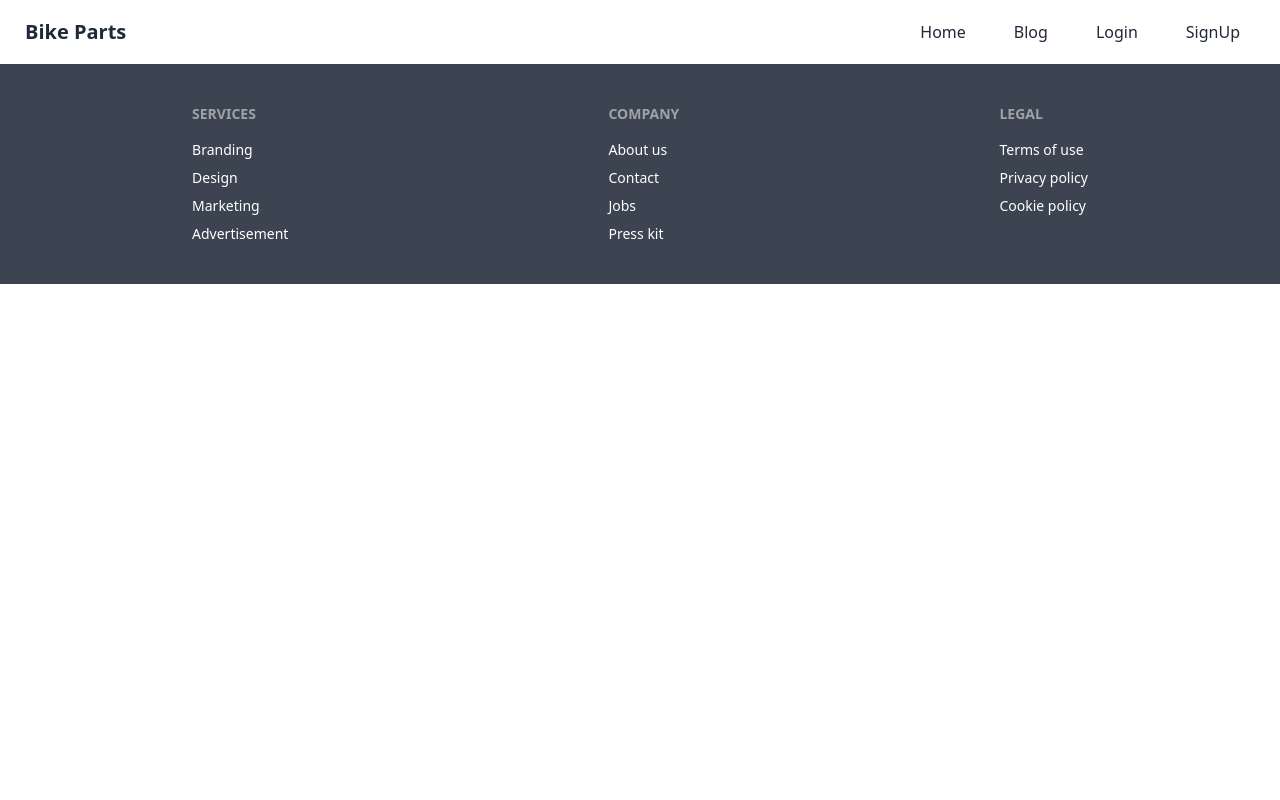
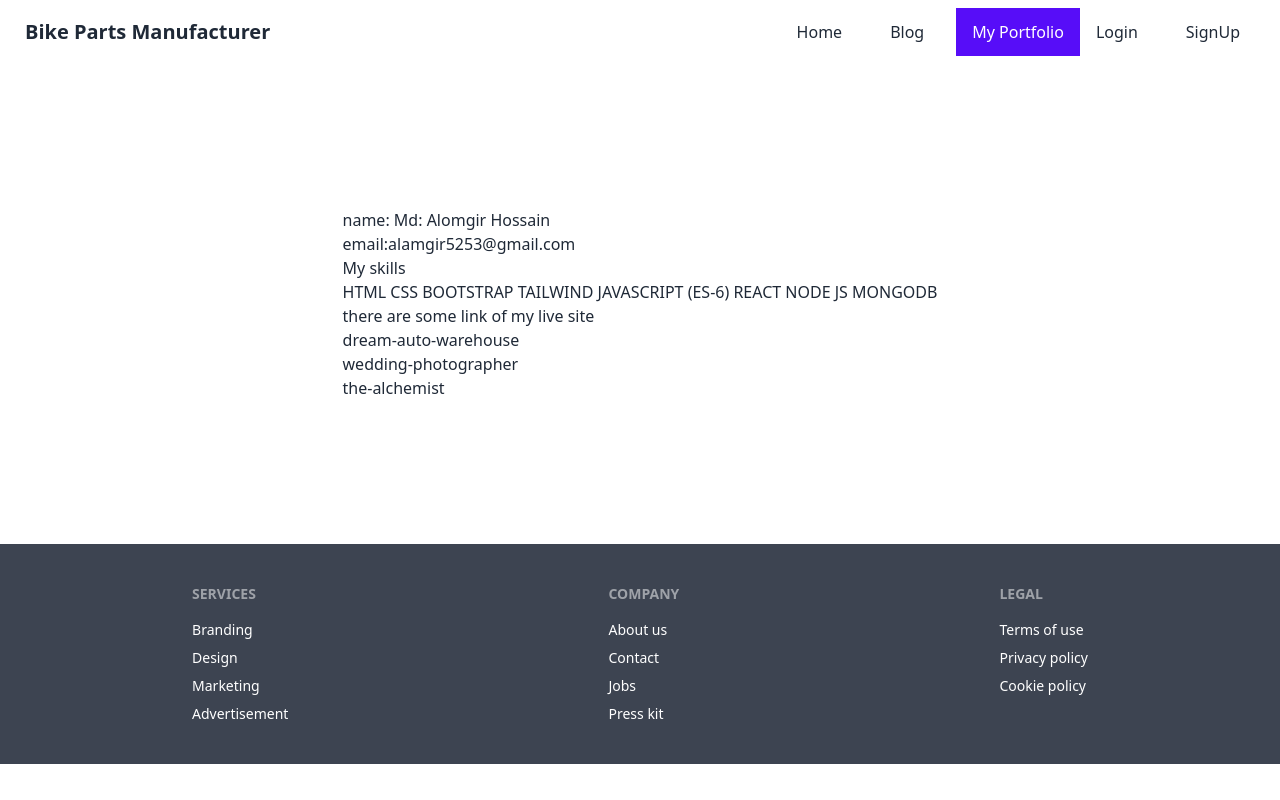
Before and after one commit to alamgir5253/-parts-manufacturer-client, a React (Create React App) app: page /myportfolio in a window 1280 px wide. Built offline with nearby package versions, Linux system fonts and the light colour scheme.

Commit message:
my portfolio section added to route

```diff
--- a/public/index.html
+++ b/public/index.html
@@ -24,7 +24,7 @@
       work correctly both with client-side routing and a non-root public URL.
       Learn how to configure a non-root public URL by running `npm run build`.
     -->
-    <title>React App</title>
+    <title>Bike Parts  Manufacturer</title>
   </head>
   <body>
     <noscript>You need to enable JavaScript to run this app.</noscript>
--- a/src/App.js
+++ b/src/App.js
@@ -4,6 +4,7 @@ import Dashboard from './pages/Dashboard/Dashboard';
 import Footer from './pages/footer/Footer';
 import Home from './pages/Home/Home';
 import Login from './pages/Login/Login'
+import MyPortfolio from './pages/MyPortfolio/MyPortfolio';
 import Navbar from './pages/Navbar/Navbar';
 import SignUp from './pages/SignUp/SignUp'
 
@@ -15,6 +16,7 @@ function App() {
         <Route path='/' element={<Home />}></Route>
         <Route path='/blog' element={<Blog />}></Route>
         <Route path='/dashboard' element={<Dashboard />}></Route>
+        <Route path='/myportfolio' element={<MyPortfolio />}></Route>
         <Route path='/signup' element={<SignUp />}></Route>
         <Route path='/login' element={<Login />}></Route>
       </Routes>
--- a/src/pages/MyPortfolio/MyPortfolio.js
+++ b/src/pages/MyPortfolio/MyPortfolio.js
@@ -0,0 +1,34 @@
+import React from 'react';
+
+const MyPortfolio = () => {
+  return (
+    <section className='flex justify-center items-center h-[60vh]'>
+      <div>
+        <h2> <span>name:</span> Md: Alomgir Hossain</h2>
+        <h3><span>email:</span>alamgir5253@gmail.com</h3>
+        <h4>My skills</h4>
+        <span>HTML </span>
+        <span>CSS </span>
+        <span>BOOTSTRAP </span>
+        <span>TAILWIND </span>
+        <span>JAVASCRIPT (ES-6) </span>
+        <span>REACT </span>
+        <span>NODE JS </span>
+        <span>MONGODB </span>
+        <h5> there are some link of my live site </h5>
+        <p>
+        <a href="https://dream-auto-warehouse.firebaseapp.com" target='_blank'>dream-auto-warehouse</a>
+        </p>
+        <p>
+        <a href="https://wedding-photographer-3d9e5.firebaseapp.com" target='_blank'>wedding-photographer</a>
+        </p>
+        <p>
+        <a href="https://the-alchemist-assignment-9.netlify.app" target='_blank'>the-alchemist</a>
+        </p>
+
+      </div>
+    </section>
+  );
+};
+
+export default MyPortfolio;
--- a/src/pages/Navbar/Navbar.js
+++ b/src/pages/Navbar/Navbar.js
@@ -12,17 +12,19 @@ const Navbar = () => {
       <ul tabIndex="0" className="menu menu-compact dropdown-content mt-3 p-2 shadow bg-base-100 rounded-box w-52">
         <li><NavLink to='/'>Home</NavLink></li>
         <li><NavLink to='/blog'>Blog</NavLink></li>
+        <li><NavLink to='myportfolio'>My Portfolio</NavLink></li>
         <li><NavLink to='/login'>Login</NavLink></li>
         <li><NavLink to='signup'>SignUp</NavLink></li>
 
       </ul>
     </div>
-    <a className="btn btn-ghost normal-case text-xl">Bike Parts </a>
+    <a className="btn btn-ghost normal-case text-xl">Bike Parts  Manufacturer </a>
   </div>
   <div className="navbar-end hidden lg:flex">
     <ul className="menu menu-horizontal p-0">
     <li><NavLink to='/'  className='mr-4'>Home</NavLink></li>
         <li><NavLink to='/blog' className='mr-4'>Blog</NavLink></li>
+        <li><NavLink to='myportfolio'>My Portfolio</NavLink></li>
         <li><NavLink to='/login' className='mr-4'>Login</NavLink></li>
         <li><NavLink to='signup' className='mr-4'>SignUp</NavLink></li>
     </ul>
```
Also changed, not shown: src/Assets/image/notfound.gif (added), src/pages/NotFound/NotFound.js (added), 1 other file (tests, documents, lock files or other folders).
